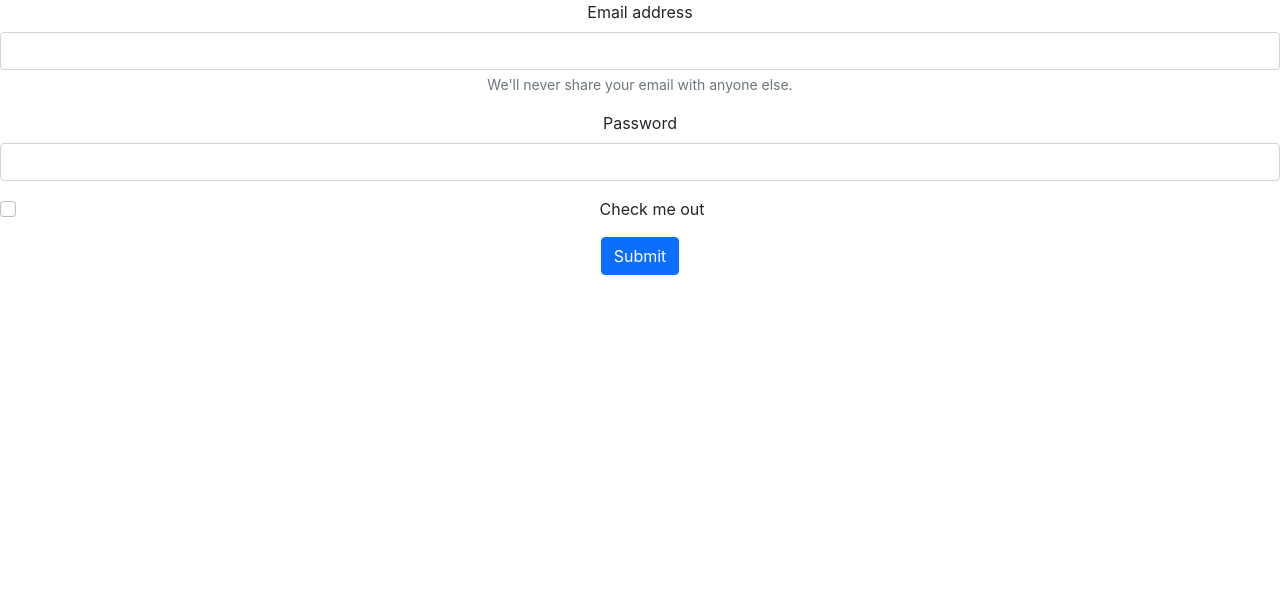
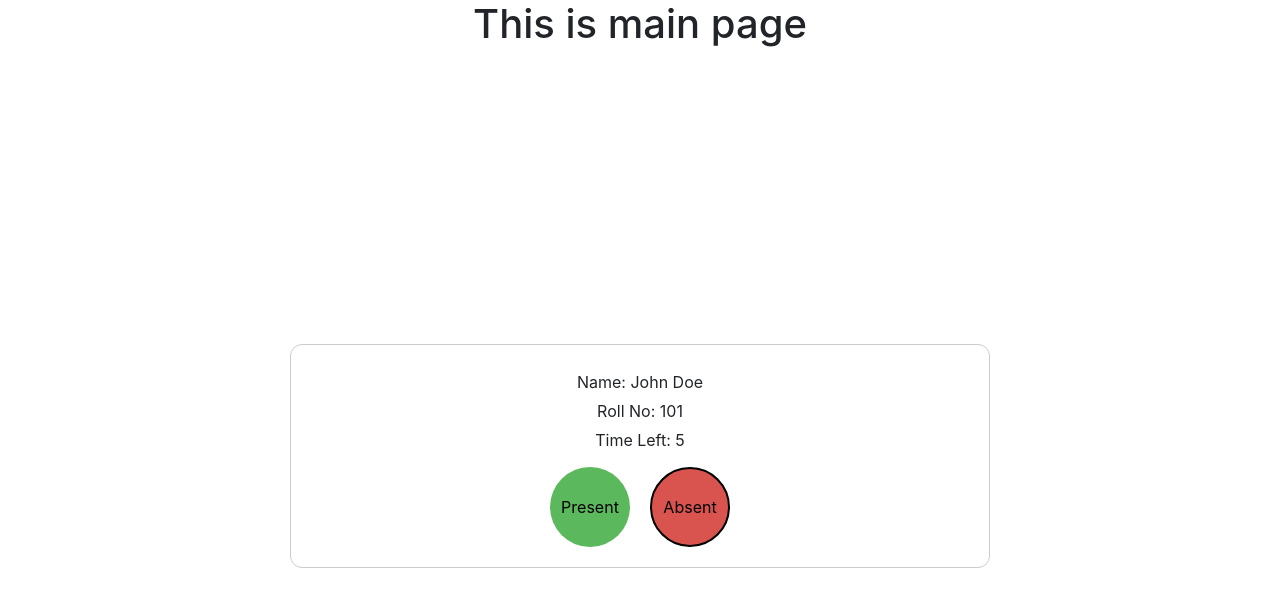
Before and after one commit to utkarshilh/attendify, a React (Create React App) app: page / in a window 1280 px wide. Shown: the top 606 px of the page. Built offline with nearby package versions, Linux system fonts and the light colour scheme.

Commit message:
created the page where each student will appear with present and absent button will refine the style later as well

```diff
--- a/src/App.js
+++ b/src/App.js
@@ -1,12 +1,14 @@
 import logo from './logo.svg';
 import './App.css';
-import Login from './Components/LoginPage/Login';
+
+import Main from './Components/Attendence/Main';
+
 
 function App() {
   return (
     <div className="App">
 
-      <Login />
+      <Main />
     </div>
   );
 }
--- /dev/null
+++ b/src/Components/Attendence/Card.css
@@ -0,0 +1,49 @@
+.card-container {
+    display: flex;
+    justify-content: center;
+    align-items: center;
+    height: 100vh;
+  }
+
+  .card {
+    border: 1px solid #ccc;
+    border-radius: 12px;
+    padding: 20px;
+    width: 60%; /* Adjust width to occupy 60% of the screen */
+    max-width: 700px; /* Maximum width to ensure it doesn't exceed the desired size */
+  }
+
+  .info {
+    margin-bottom: 10px;
+  }
+
+  .buttons {
+    display: flex;
+    justify-content: center;
+  }
+
+  .attendance-button {
+    border-radius: 50%;
+    width: 80px;
+    height: 80px;
+    margin: 0 10px;
+    cursor: pointer;
+    border: none;
+    font-size: 16px;
+  }
+
+  .attendance-button.present {
+    background-color: #5cb85c;
+  }
+
+  .attendance-button.absent {
+    background-color: #d9534f;
+  }
+
+  .attendance-button.active {
+    border: 2px solid #000;
+  }
+
+  .info p {
+    margin: 5px 0;
+  }
--- /dev/null
+++ b/src/Components/Attendence/Card.js
@@ -0,0 +1,46 @@
+import React, { useState, useEffect } from 'react';
+import './Card.css'; // Import scoped CSS file
+
+const Card = ({ name, rollNo }) => {
+    const [present, setPresent] = useState(false); // Default present status to false
+    const [timeLeft, setTimeLeft] = useState(10); // Initial time left
+
+    // Countdown timer effect
+    useEffect(() => {
+        const timer = setInterval(() => {
+            setTimeLeft((prevTime) => prevTime > 0 ? prevTime - 1 : 0);
+        }, 1000);
+        return () => clearInterval(timer);
+    }, []);
+
+    // Toggle Present/Absent status
+    const toggleAttendance = (attendance) => {
+        if (attendance === 'present') {
+            setPresent(true);
+        } else {
+            setPresent(false);
+        }
+    };
+
+    return (
+        <div className="card-container">
+            <div className="card">
+                <div className="info">
+                    <p>Name: {name}</p>
+                    <p>Roll No: {rollNo}</p>
+                    <p>Time Left: {timeLeft}</p>
+                </div>
+                <div className="buttons">
+                    <button className={`attendance-button present ${present ? 'active' : ''}`} onClick={() => toggleAttendance('present')}>
+                        Present
+                    </button>
+                    <button className={`attendance-button absent ${!present ? 'active' : ''}`} onClick={() => toggleAttendance('absent')}>
+                        Absent
+                    </button>
+                </div>
+            </div>
+        </div>
+    );
+};
+
+export default Card;
--- /dev/null
+++ b/src/Components/Attendence/Main.js
@@ -0,0 +1,11 @@
+import React from 'react'
+import Card from './Card'
+export default function Main() {
+    return (
+        <div>
+            <h1>This is main page</h1>
+            <Card name="John Doe" rollNo="101" onTime={1} />
+
+        </div>
+    )
+}
```
